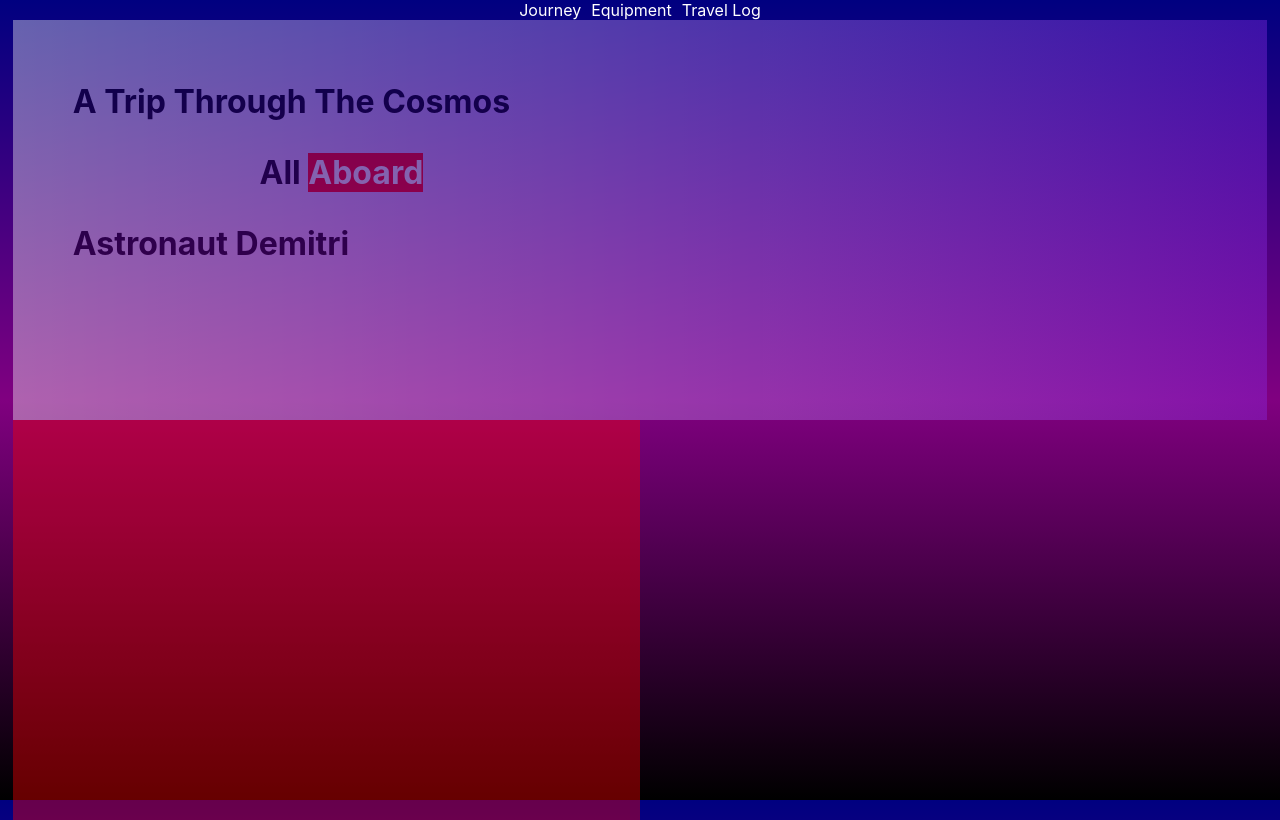
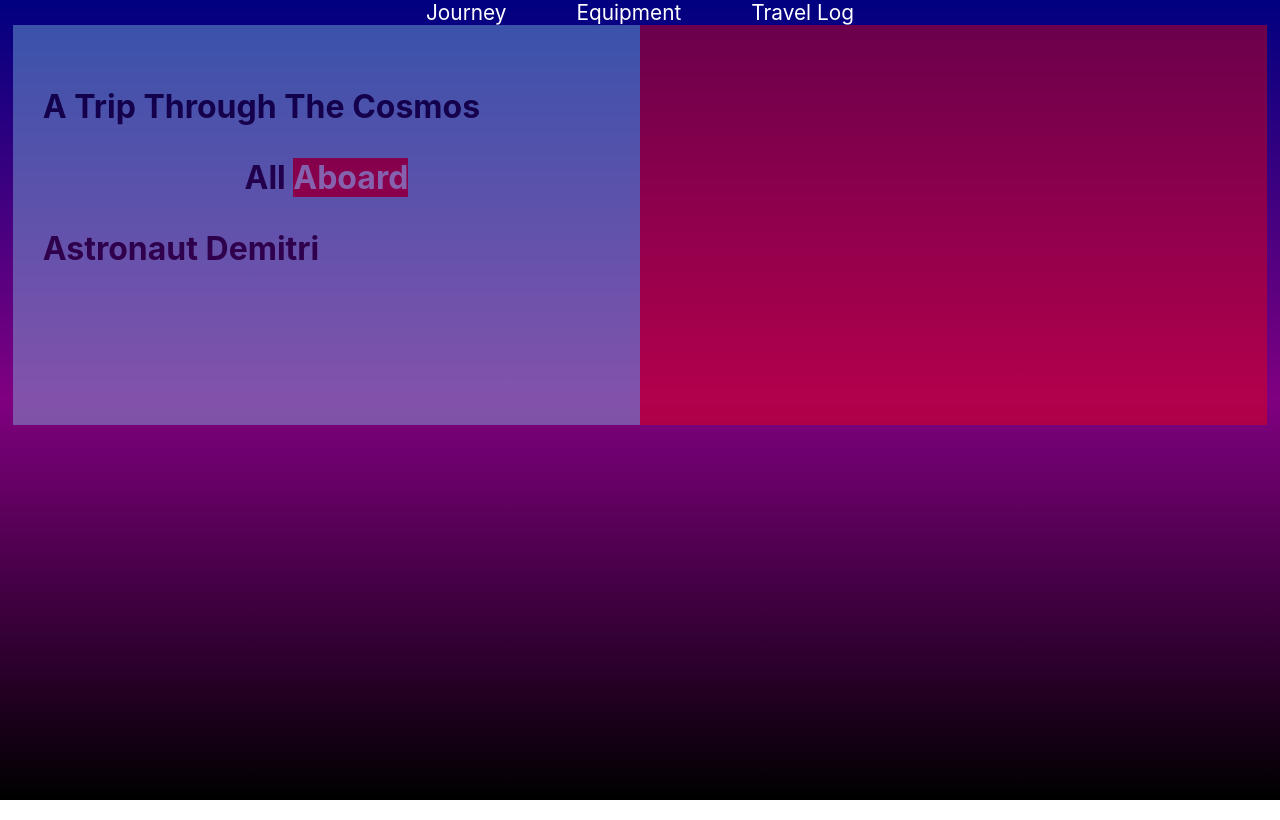
Before and after one commit to CEODemitri/FirstReact, a React (Create React App) app: page / in a window 1280 px wide. Built offline with nearby package versions, Linux system fonts and the light colour scheme.

Commit message:
Fixed Div Problem

```diff
--- a/src/App.css
+++ b/src/App.css
@@ -43,8 +43,9 @@ nav {
   display: flex;
   flex-direction: row;
   justify-content: center;
-  gap: 10px;
+  gap: 70px;
   margin: auto;
+  font-size: 1.3rem;
 }
 
 a {
@@ -59,7 +60,7 @@ a {
   width: 98%;
   margin: auto;
   display: flex;
-  flex-wrap: wrap;
+  overflow: hidden;
 }
 
 .background {
@@ -67,11 +68,11 @@ a {
   width: 100%;
   height: 100%;
   opacity: 40%;
+  display: flex;
 }
 
 /* Hero Section */
-h1{
-  margin-left: 30px;
+h1 {
   margin-top: auto;
   padding: 30px;
 }
@@ -86,6 +87,8 @@ span {
 .left-hero {
   width: 50%;
   height: 100%;
+  background-color: skyblue;
+  opacity: 1;
 }
 
 .right-hero {
--- a/src/App.js
+++ b/src/App.js
@@ -18,7 +18,7 @@ function App() {
             <div className="left-hero">
               <h1>
                 <p>A Trip Through The Cosmos</p>
-                <p className="perfect">All <span>Aboard</span></p>
+                <p className="perfect">All <span>Aboard</span> </p>
                 <p>Astronaut Demitri</p>
               </h1>
             </div>
```
